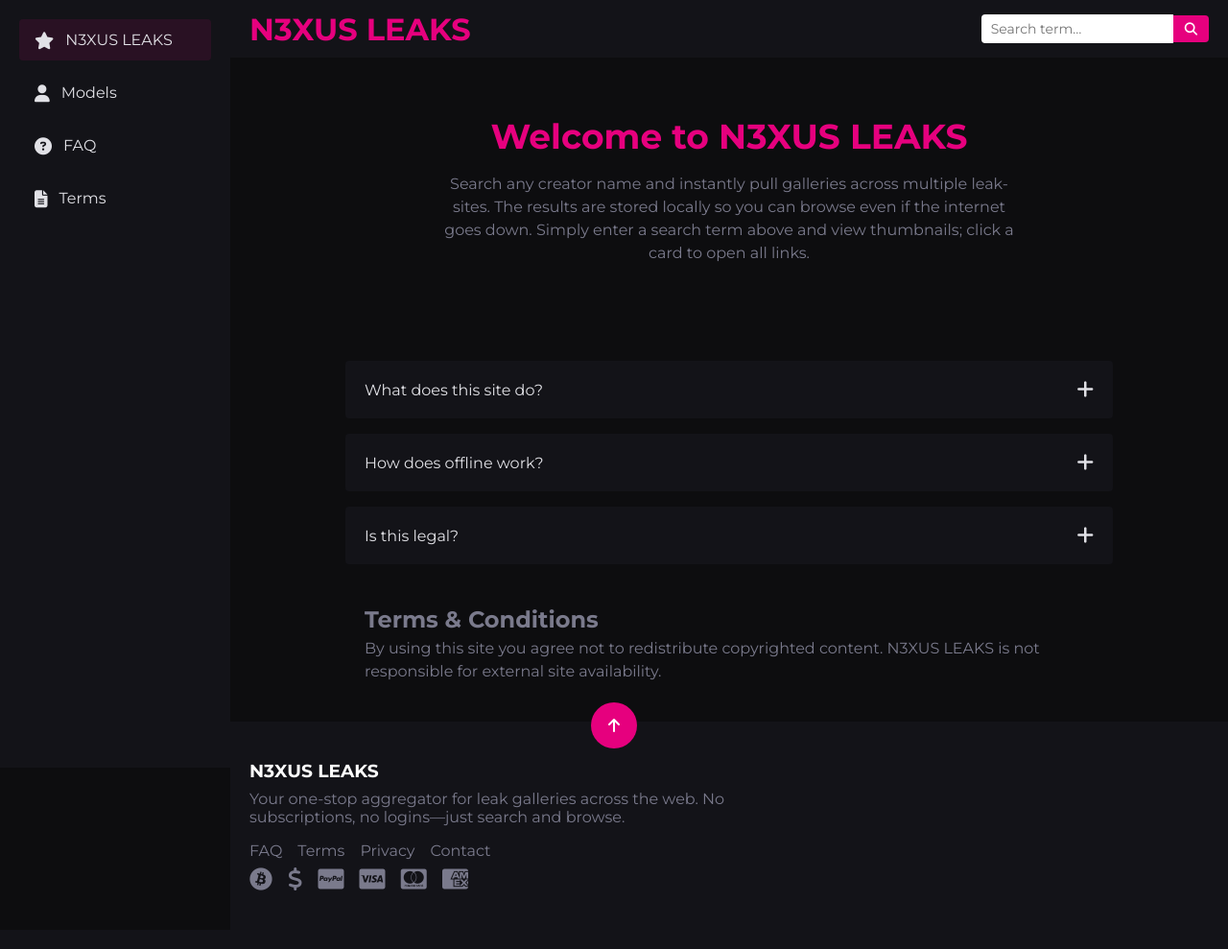
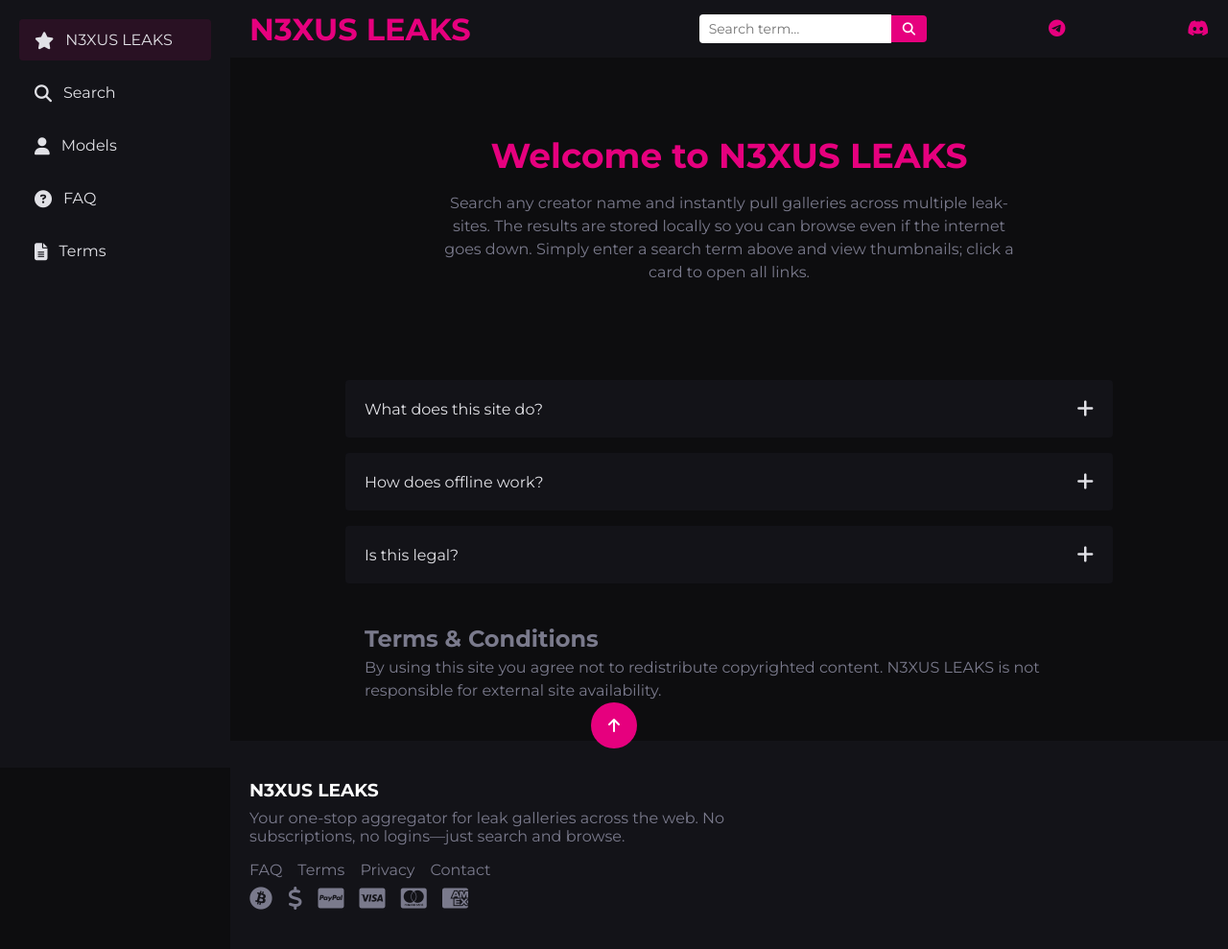
Before and after one commit to andrilchakraborty/N3XUS, a FastAPI app: page / in a window 1280 px wide. Shown: the whole page at 96% size. Before the commit the page ends 928 px from the top, so only its background shows below. Run offline with FastAPI, Linux system fonts and the light colour scheme.

Commit message:
Update ok.html

```diff
--- a/templates/ok.html
+++ b/templates/ok.html
@@ -65,6 +65,12 @@
       transition: background .2s;
     }
     #search-btn:hover { background:var(--accent-hover); }
+    .header-btn {
+      background:none; border:none; color:var(--accent);
+      cursor:pointer; font-size:18px; margin-left:8px;
+      transition:color .2s;
+    }
+    .header-btn:hover { color:var(--accent-hover); }
 
     /* Intro */
     #intro {
@@ -82,7 +88,10 @@
     @keyframes fadeIn { from { opacity:0; } to { opacity:1; } }
     @keyframes slideDown { from { transform:translateY(-20px); opacity:0; } to { transform:translateY(0); opacity:1; } }
 
-    .content { flex:1; overflow-y:auto; }
+    .content { flex:1; overflow-y:auto; padding-top:20px; }
+
+    /* Search Section */
+    #search-section { display:none; padding:20px 40px; }
 
     /* Models Section */
     .models-section { padding:20px 40px; display:none; }
@@ -101,7 +110,7 @@
     }
     #model-az-list button:hover { background:rgba(230,0,126,0.1); }
 
-    .model-cards {
+    .model-cards, .search-cards {
       display:grid; gap:16px;
       grid-template-columns:repeat(auto-fill,minmax(160px,1fr));
     }
@@ -110,9 +119,6 @@
       cursor:pointer; transition:transform .1s;
     }
     .model-card:hover { transform:scale(1.02); }
-    .model-card img {
-      width:100%; height:120px; object-fit:cover;
-    }
     .model-card .info {
       padding:8px; text-align:center;
     }
@@ -199,10 +205,11 @@
   <!-- Sidebar -->
   <aside class="sidebar">
     <ul>
-      <li><a href="#" class="active"><i class="fas fa-star"></i> N3XUS LEAKS</a></li>
+      <li><a href="#" id="menu-home" class="active"><i class="fas fa-star"></i> N3XUS LEAKS</a></li>
+      <li><a href="#" id="menu-search"><i class="fas fa-search"></i> Search</a></li>
       <li><a href="#" id="menu-models"><i class="fas fa-user"></i> Models</a></li>
-      <li><a href="#faq"><i class="fas fa-question-circle"></i> FAQ</a></li>
-      <li><a href="#terms"><i class="fas fa-file-alt"></i> Terms</a></li>
+      <li><a href="#" id="menu-faq"><i class="fas fa-question-circle"></i> FAQ</a></li>
+      <li><a href="#" id="menu-terms"><i class="fas fa-file-alt"></i> Terms</a></li>
     </ul>
   </aside>
 
@@ -215,9 +222,12 @@
         <input id="search-input" placeholder="Search term…" autocomplete="off"/>
         <button type="submit" id="search-btn"><i class="fas fa-search"></i></button>
       </form>
+      <button id="telegram-btn" class="header-btn"><i class="fab fa-telegram-plane"></i></button>
+      <button id="discord-btn" class="header-btn"><i class="fab fa-discord"></i></button>
     </header>
 
     <div class="content">
+      <!-- Intro -->
       <section id="intro">
         <h2>Welcome to N3XUS LEAKS</h2>
         <p>
@@ -225,6 +235,12 @@
           The results are stored locally so you can browse even if the internet goes down.
           Simply enter a search term above and view thumbnails; click a card to open all links.
         </p>
+      </section>
+
+      <!-- Search Section -->
+      <section id="search-section">
+        <h2>Search Results</h2>
+        <div class="search-cards" id="search-grid"></div>
       </section>
 
       <!-- MODELS SECTION -->
@@ -238,7 +254,7 @@
 
       <!-- GALLERY / ALBUM LINKS VIEW -->
       <section id="gallery-view">
-        <button id="back-btn"><i class="fas fa-arrow-left"></i> Back to models</button>
+        <button id="back-btn"><i class="fas fa-arrow-left"></i> Back</button>
         <h2 id="model-title"></h2>
         <div id="album-links"></div>
       </section>
@@ -272,8 +288,8 @@
         <h3>N3XUS LEAKS</h3>
         <p>Your one-stop aggregator for leak galleries across the web. No subscriptions, no logins—just search and browse.</p>
         <ul class="links">
-          <li><a href="#faq">FAQ</a></li>
-          <li><a href="#terms">Terms</a></li>
+          <li><a href="#menu-faq">FAQ</a></li>
+          <li><a href="#menu-terms">Terms</a></li>
           <li><a href="#">Privacy</a></li>
           <li><a href="#">Contact</a></li>
         </ul>
@@ -291,20 +307,33 @@
 
   <div class="back-to-top"><i class="fas fa-arrow-up"></i></div>
 
+  <!-- JavaScript -->
   <script>
+    // DOM elements
+    const menuHome      = document.getElementById('menu-home');
+    const menuSearch    = document.getElementById('menu-search');
+    const menuModels    = document.getElementById('menu-models');
+    const menuFaq       = document.getElementById('menu-faq');
+    const menuTerms     = document.getElementById('menu-terms');
     const intro         = document.getElementById('intro');
+    const searchSection = document.getElementById('search-section');
     const modelsSection = document.getElementById('models-section');
     const galleryView   = document.getElementById('gallery-view');
+    const faqSection    = document.getElementById('faq');
+    const termsSection  = document.getElementById('terms');
     const modelsGrid    = document.getElementById('models-grid');
-    const albumLinksEl  = document.getElementById('album-links');
+    const searchGrid    = document.getElementById('search-grid');
     const searchForm    = document.getElementById('search-form');
     const searchInput   = document.getElementById('search-input');
-    const menuModels    = document.getElementById('menu-models');
     const backBtn       = document.getElementById('back-btn');
     const modelTitle    = document.getElementById('model-title');
+    const albumLinksEl  = document.getElementById('album-links');
     const faqButtons    = document.querySelectorAll('.accordion-item button');
     const backToTop     = document.querySelector('.back-to-top');
+    const telegramBtn   = document.getElementById('telegram-btn');
+    const discordBtn    = document.getElementById('discord-btn');
 
+    // Endpoints config
     const endpoints = [
       { name:'Erome Gallery', url: q=>`/api/erome-gallery?query=${q}`,       type:'gallery' },
       { name:'Erome Albums',  url: q=>`/api/erome-albums?username=${q}`,     type:'albums'  },
@@ -326,66 +355,75 @@
       { name:'ThotsLife',     url: q=>`/api/thotslife?term=${q}`,           type:'urls',   key:['urls','titles'] },
     ];
 
+    // Stored models
     let results = JSON.parse(localStorage.getItem('n3xus_results')||'[]');
 
+    // Initialize
     document.addEventListener('DOMContentLoaded', () => {
+      initNav();
+      initModelTools();
+      initFAQ();
+      initBackToTop();
+      telegramBtn.addEventListener('click', ()=> window.open('https://t.me/your_telegram_link','_blank'));
+      discordBtn.addEventListener('click', ()=> window.open('https://discord.gg/your_discord_link','_blank'));
+
       if (results.length) {
-        showModelsSection();
         renderModels(results);
-      }
-      initModelTools();
-      updateModelsLayout();
-    });
-
-    menuModels.addEventListener('click', e=>{
-      e.preventDefault();
-      showModelsSection();
-    });
-
-    searchForm.addEventListener('submit', async e => {
-      e.preventDefault();
-      const term = searchInput.value.trim();
-      if (!term) return;
-      modelsGrid.innerHTML = `<p style="grid-column:1/-1;color:var(--text-muted)">Searching all endpoints…</p>`;
-      const model = { name: term, endpoints: [] };
-      await Promise.all(endpoints.map(ep => fetchEndpoint(ep, term, model)));
-      if (model.endpoints.length) {
-        results.push(model);
-        localStorage.setItem('n3xus_results', JSON.stringify(results));
-        renderModels(results);
-        showModelsSection();
-        modelsSection.scrollIntoView({ behavior:'smooth' });
       }
     });
 
+    function initNav() {
+      menuHome.addEventListener('click', e=>{ e.preventDefault(); showSection('home'); });
+      menuSearch.addEventListener('click', e=>{ e.preventDefault(); showSection('search'); });
+      menuModels.addEventListener('click', e=>{ e.preventDefault(); showSection('models'); });
+      menuFaq.addEventListener('click', e=>{ e.preventDefault(); showSection('faq'); });
+      menuTerms.addEventListener('click', e=>{ e.preventDefault(); showSection('terms'); });
+
+      searchForm.addEventListener('submit', async e => {
+        e.preventDefault(); const term = searchInput.value.trim(); if (!term) return;
+        searchGrid.innerHTML = `<p style="grid-column:1/-1;color:var(--text-muted)">Searching all endpoints…</p>`;
+        const model = { name: term, endpoints: [] };
+        await Promise.all(endpoints.map(ep => fetchEndpoint(ep, term, model)));
+        results.push(model);
+        localStorage.setItem('n3xus_results', JSON.stringify(results));
+        renderSearch([model]);
+        renderModels(results);
+        showSection('search');
+      });
+    }
+
     async function fetchEndpoint(ep, term, model) {
-      const url = ep.url(encodeURIComponent(term));
       try {
-        const res = await fetch(url);
+        const res = await fetch(ep.url(encodeURIComponent(term)));
         const data = await res.json();
         let items = [];
-        if (ep.type==='gallery') {
-          items = data.images||[];
-        } else if (ep.type==='albums') {
-          items = data.albums||[];
-        } else {
+        if (ep.type==='gallery') items = data.images||[];
+        else if (ep.type==='albums') items = data.albums||[];
+        else {
           const [u,t] = [data[ep.key[0]]||[], data[ep.key[1]]||[]];
           items = u.map((url,i)=>({ url, title:t[i] }));
         }
-        if (items.length) {
-          model.endpoints.push({ name:ep.name, type:ep.type, items });
-        }
-      } catch (err) {
-        console.error(`${ep.name}:`, err);
+        if (items.length) model.endpoints.push({ name:ep.name, type:ep.type, items });
+      } catch(err) {
+        console.error(ep.name, err);
       }
     }
 
-    function showModelsSection() {
-      intro.style.display = 'none';
-      galleryView.style.display = 'none';
-      document.getElementById('faq').style.display = 'none';
-      document.getElementById('terms').style.display = 'none';
-      modelsSection.style.display = 'block';
+    function showSection(sec) {
+      [intro, searchSection, modelsSection, galleryView, faqSection, termsSection].forEach(el=>el.style.display='none');
+      document.querySelectorAll('.sidebar a').forEach(a=>a.classList.remove('active'));
+      switch(sec) {
+        case 'home':
+          intro.style.display='block'; document.getElementById('menu-home').classList.add('active'); break;
+        case 'search':
+          searchSection.style.display='block'; menuSearch.classList.add('active'); break;
+        case 'models':
+          modelsSection.style.display='block'; menuModels.classList.add('active'); break;
+        case 'faq':
+          faqSection.style.display='block'; menuFaq.classList.add('active'); break;
+        case 'terms':
+          termsSection.style.display='block'; menuTerms.classList.add('active'); break;
+      }
     }
 
     function renderModels(list) {
@@ -399,117 +437,83 @@
             <p>${model.endpoints.length} sources</p>
           </div>
         `;
-        card.addEventListener('click', ()=>openGallery(model));
+        card.addEventListener('click', ()=> openGallery(model));
         modelsGrid.appendChild(card);
       });
     }
 
+    function renderSearch(list) {
+      searchGrid.innerHTML = '';
+      list.forEach(model => {
+        const card = document.createElement('div');
+        card.className = 'model-card';
+        card.innerHTML = `
+          <div class="info">
+            <h3>${model.name}</h3>
+            <p>${model.endpoints.length} sources</p>
+          </div>
+        `;
+        card.addEventListener('click', ()=> openGallery(model));
+        searchGrid.appendChild(card);
+      });
+    }
+
     function openGallery(model) {
-      intro.style.display = 'none';
-      modelsSection.style.display = 'none';
-      document.getElementById('faq').style.display = 'none';
-      document.getElementById('terms').style.display = 'none';
-      galleryView.style.display = 'block';
+      [intro, searchSection, modelsSection, faqSection, termsSection].forEach(el=>el.style.display='none');
+      galleryView.style.display = 'block'; menuModels.classList.remove('active');
       modelTitle.textContent = model.name;
       albumLinksEl.innerHTML = '';
       model.endpoints.forEach(ep => {
-        const section = document.createElement('div');
-        section.className = 'endpoint-section';
-        const title = document.createElement('h3');
-        title.textContent = `${ep.name} (${ep.items.length})`;
+        const section = document.createElement('div'); section.className='endpoint-section';
+        const title = document.createElement('h3'); title.textContent = `${ep.name} (${ep.items.length})`;
         section.appendChild(title);
-        const grid = document.createElement('div');
-        grid.className = 'items-grid';
+        const grid = document.createElement('div'); grid.className='items-grid';
         ep.items.forEach(item => {
-          let url, thumb;
-          if (typeof item === 'string') {
-            url = item;
-            thumb = ep.type==='gallery' ? item : '/static/album-placeholder.png';
-          } else {
-            url = item.url||item.link||'';
-            thumb = item.thumbnail||item.url||'/static/album-placeholder.png';
-          }
-          if (ep.type==='gallery' || ep.type==='albums') {
-            const img = document.createElement('img');
-            img.src = thumb;
-            img.alt = ep.name;
-            const a = document.createElement('a');
-            a.href = url;
-            a.target = '_blank';
-            a.appendChild(img);
-            grid.appendChild(a);
-          } else {
-            const a = document.createElement('a');
-            a.href = item.url;
-            a.target = '_blank';
-            a.textContent = item.title;
-            const div = document.createElement('div');
-            div.appendChild(a);
-            grid.appendChild(div);
-          }
+          let url = typeof item==='string'? item : item.url;
+          let thumb = (ep.type==='gallery'? url : (item.thumbnail||url));
+          const a = document.createElement('a'); a.href=url; a.target='_blank';
+          const img = document.createElement('img'); img.src=thumb; img.alt=ep.name;
+          a.appendChild(img); grid.appendChild(a);
         });
         section.appendChild(grid);
-        album-links
-
+        albumLinksEl.appendChild(section);
       });
     }
 
-    backBtn.addEventListener('click', ()=>{
-      galleryView.style.display = 'none';
-      modelsSection.style.display = 'block';
-    });
-
-    faqButtons.forEach(btn=>{
-      btn.addEventListener('click', ()=>{
-        const panel = btn.nextElementSibling, icon = btn.querySelector('i');
-        document.querySelectorAll('.panel').forEach(p=>p.style.maxHeight = null);
-        document.querySelectorAll('.accordion-item i').forEach(i=>i.classList.replace('fa-minus','fa-plus'));
-        if (!panel.style.maxHeight) {
-          panel.style.maxHeight = panel.scrollHeight+'px';
-          icon.classList.replace('fa-plus','fa-minus');
-        }
-      });
-    });
-
-    backToTop.addEventListener('click', ()=>window.scrollTo({top:0,behavior:'smooth'}));
-
-    function updateModelsLayout() {
-      if (window.matchMedia("(min-width: 821px) and (max-width: 1180px)").matches) {
-        modelsGrid.style.gridTemplateColumns = "repeat(3, 1fr)";
-      } else if (window.matchMedia("(max-width: 820px)").matches) {
-        modelsGrid.style.gridTemplateColumns = "repeat(1, 1fr)";
-      } else {
-        modelsGrid.style.gridTemplateColumns = "repeat(auto-fill,minmax(160px,1fr))";
-      }
-    }
-    document.addEventListener("DOMContentLoaded", updateModelsLayout);
-    window.matchMedia("(min-width: 821px) and (max-width: 1180px)").addEventListener("change", updateModelsLayout);
-    window.matchMedia("(max-width: 820px)").addEventListener("change", updateModelsLayout);
+    backBtn.addEventListener('click', ()=> showSection('search'));
 
     function initModelTools() {
       const azList = document.getElementById('model-az-list');
-      'ABCDEFGHIJKLMNOPQRSTUVWXYZ'.split('').forEach(letter=>{
-        const btn = document.createElement('button');
-        btn.textContent = letter;
-        btn.addEventListener('click',()=>filterModels(letter));
+      'ABCDEFGHIJKLMNOPQRSTUVWXYZ'.split('').forEach(letter => {
+        const btn = document.createElement('button'); btn.textContent=letter;
+        btn.addEventListener('click', ()=> filterModels(letter));
         azList.appendChild(btn);
       });
       const filterInput = document.getElementById('model-filter-input');
-      filterInput.addEventListener('input',()=>filterModels(filterInput.value.trim()));
+      filterInput.addEventListener('input', () => filterModels(filterInput.value.trim()));
     }
 
     function filterModels(filter) {
       const cards = Array.from(modelsGrid.children);
-      cards.forEach(card=>{
-        const name = card.querySelector('.info h3').textContent.toLowerCase();
-        if (filter.length===1 && /^[A-Z]$/.test(filter)) {
-          card.style.display = name.startsWith(filter.toLowerCase()) ? 'block' : 'none';
-        } else if (filter.length>1) {
-          card.style.display = name.includes(filter.toLowerCase()) ? 'block' : 'none';
-        } else {
-          card.style.display = 'block';
-        }
+      cards.forEach(card => {
+        const name = card.querySelector('h3').textContent.toLowerCase();
+        if (filter.length===1 && /^[A-Z]$/.test(filter)) card.style.display = name.startsWith(filter.toLowerCase())? 'block':'none';
+        else if (filter.length>1) card.style.display = name.includes(filter.toLowerCase())? 'block':'none';
+        else card.style.display = 'block';
       });
+    }
+
+    function initFAQ() {
+      faqButtons.forEach(btn => btn.addEventListener('click', () => {
+        const panel = btn.nextElementSibling, icon = btn.querySelector('i');
+        document.querySelectorAll('.panel').forEach(p=>p.style.maxHeight=null);
+        document.querySelectorAll('.accordion-item i').forEach(i=>i.classList.replace('fa-minus','fa-plus'));
+        if (!panel.style.maxHeight) { panel.style.maxHeight = panel.scrollHeight+'px'; icon.classList.replace('fa-plus','fa-minus'); }
+      }));
+    }
+
+    function initBackToTop() {
+      backToTop.addEventListener('click', ()=> window.scrollTo({top:0,behavior:'smooth'}));
     }
   </script>
 </body>
```
